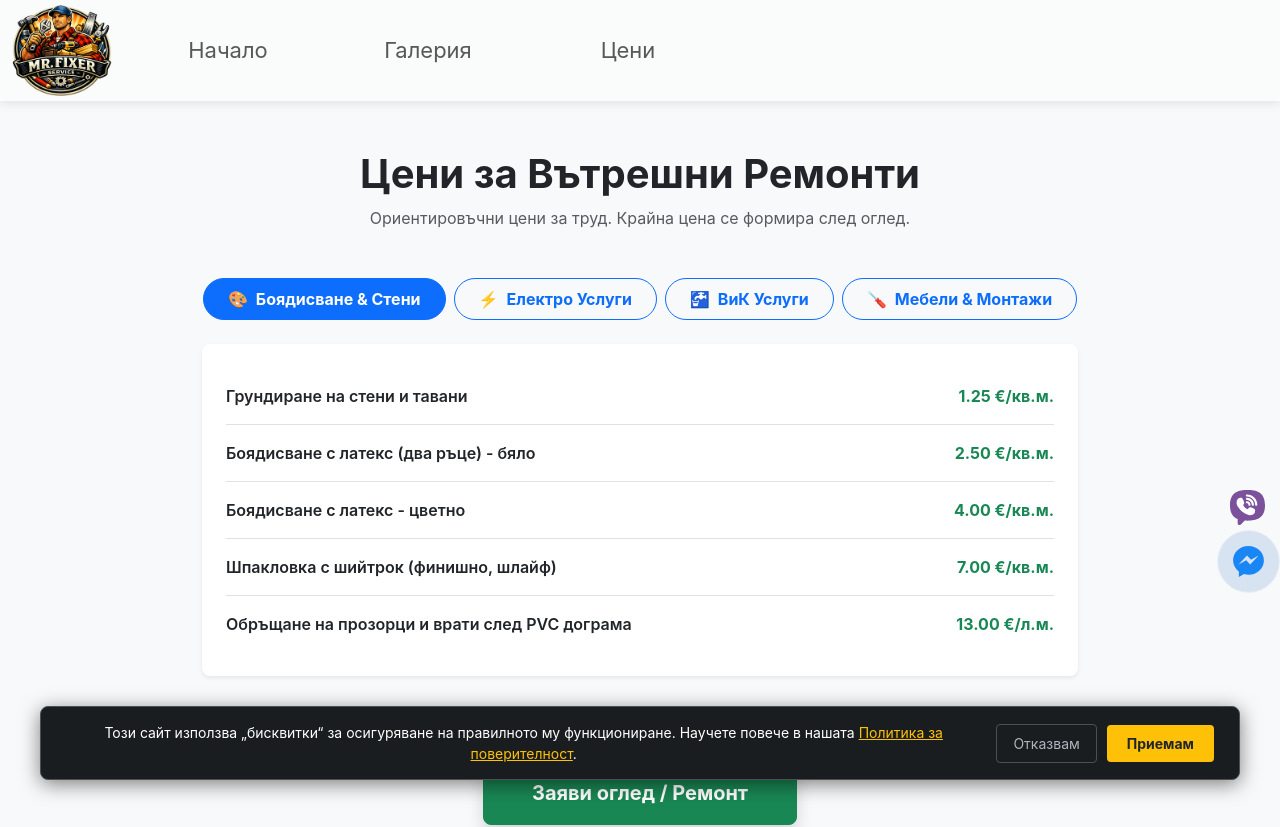
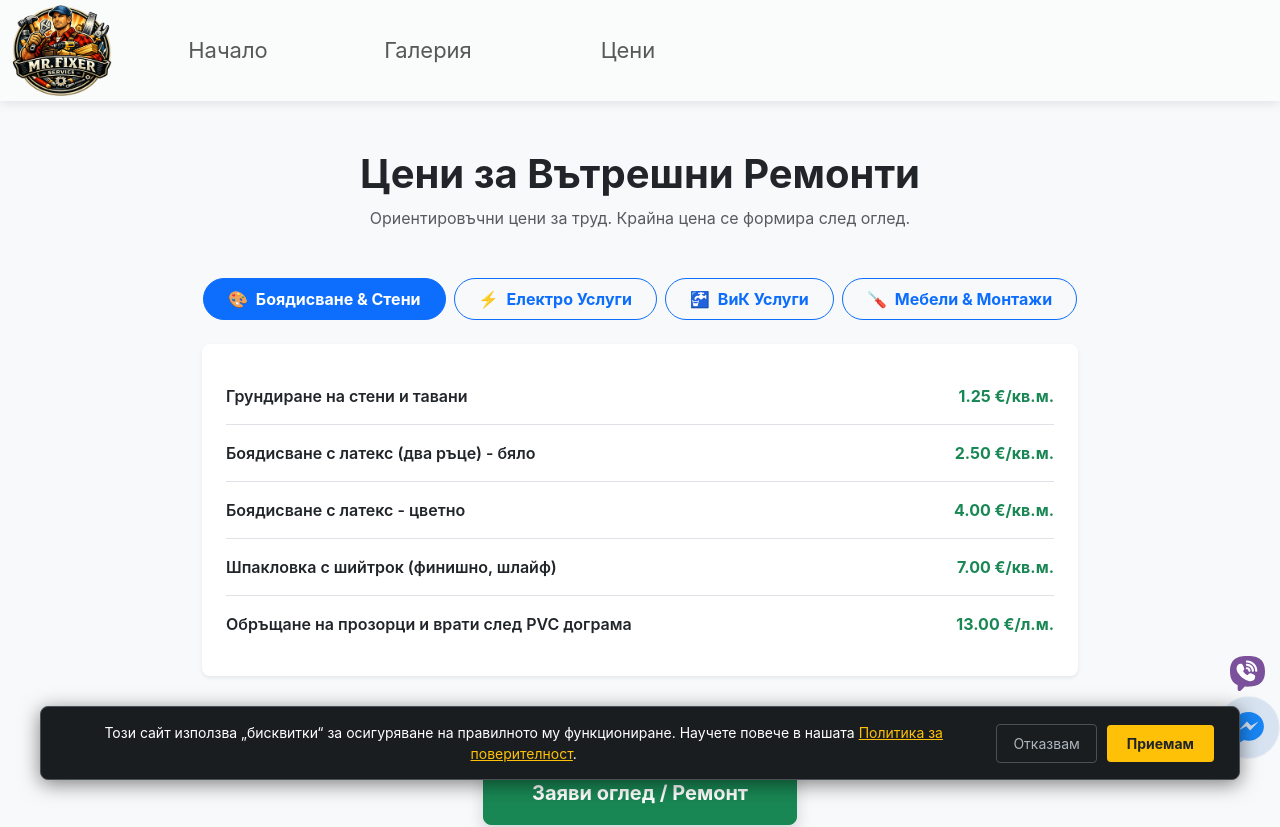
Before and after one commit to Tihomircho/react-project, a Next.js app: page /ceni in a window 1280 px wide. Shown: the top 827 px of the page. Built offline with nearby package versions, Linux system fonts and the light colour scheme.

Commit message:
Icons fix

```diff
--- a/src/Components/MessengerChat/MessengerChat.module.scss
+++ b/src/Components/MessengerChat/MessengerChat.module.scss
@@ -4,7 +4,7 @@
     position: fixed;
     z-index: 10;
     right: 1%;
-    top: 490px;
+    top: 82%;
     height: 90px;
     display: flex;
     flex-direction: column;
```
